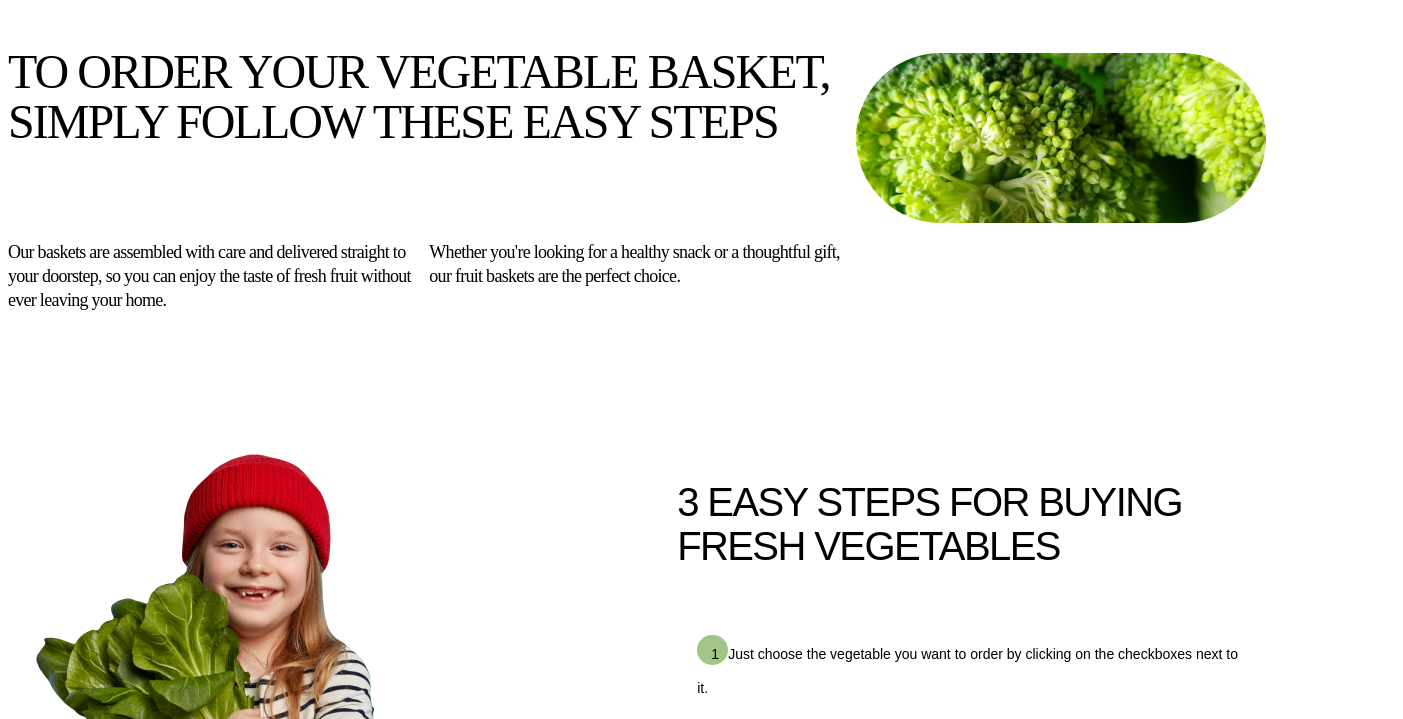
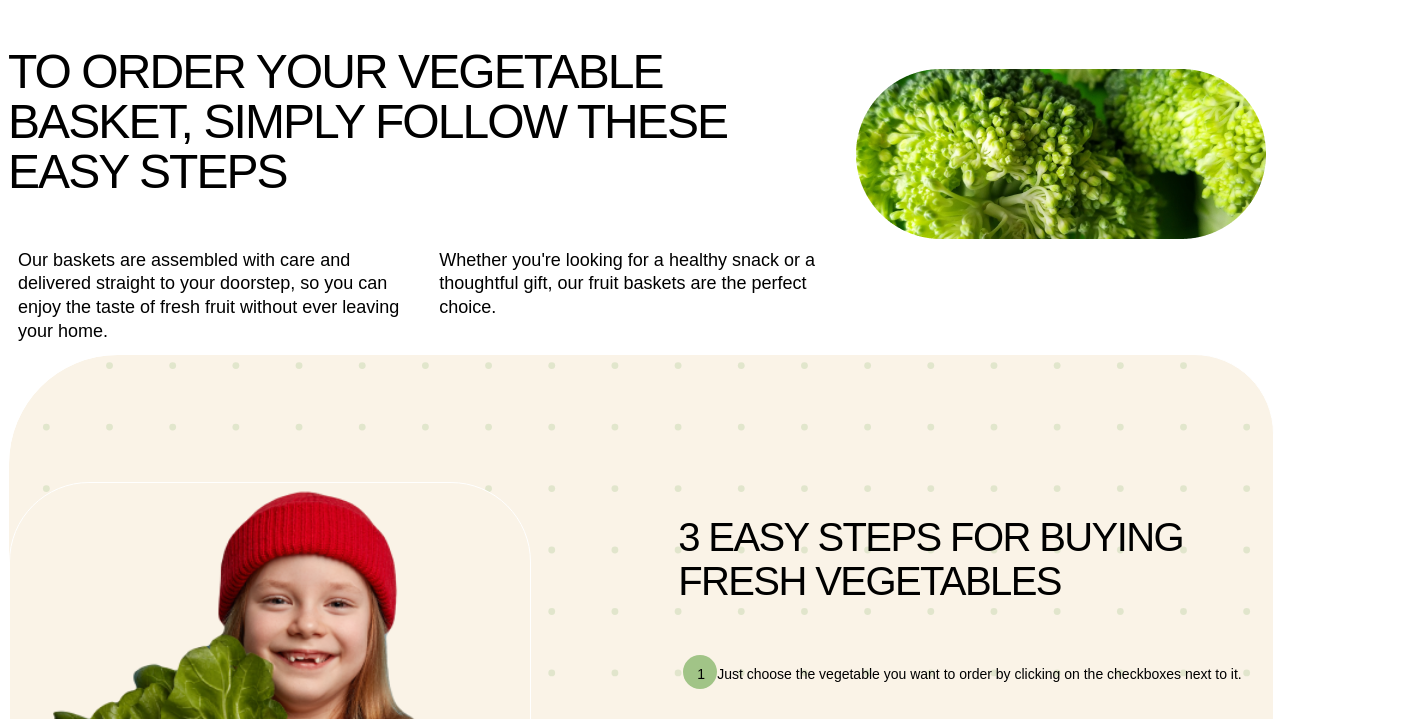
Before and after one commit to AnnaSilverIT/GroupProgectVegetables, a plain HTML site: page index.html in a window 1280 px wide. Shown: the part 65-784 px from the top of the page, 1403 px wide, since content can reach past the window. Drawn offline with nearby package versions, Linux system fonts and the light colour scheme; files that its build step writes are made by us from their sources.

Commit message:
fix: fix bck img,padding,font

```diff
--- a/assets/scss/components/_container.scss
+++ b/assets/scss/components/_container.scss
@@ -14,6 +14,7 @@
 
 .text__ourbasket {
     @include DM-sans(normal, 400, 18px, 133%);
+    margin: 10px;
 }
 .text__ourbasket_partLeft {
     grid-column: 1/2;
@@ -41,13 +42,13 @@
     height: auto;
     background: url(../img/bgs.svg);
     background-repeat: no-repeat;
-    background-size: 100%;
+    background-size: cover;
 }
 
 .stepNumber {
     display: inline-block;
-    max-height: 10px;
-    max-width: 4px;
+    max-height: 14px;
+    max-width: 6px;
     border-radius: 200px;
     padding: 10px 14px;
     background-color: $primary-color;
@@ -60,9 +61,7 @@
     border-radius: 80px;
     width: 100%;
     height: auto;
-    background: url(../img/bgs.svg);
-    background-repeat: no-repeat;
-    background-size: 100%;
+
 }
 
 .threeSteps__text {
```
Also changed, not shown: index.html (+3 -3 lines), assets/scss/app.css, 1 other file.
